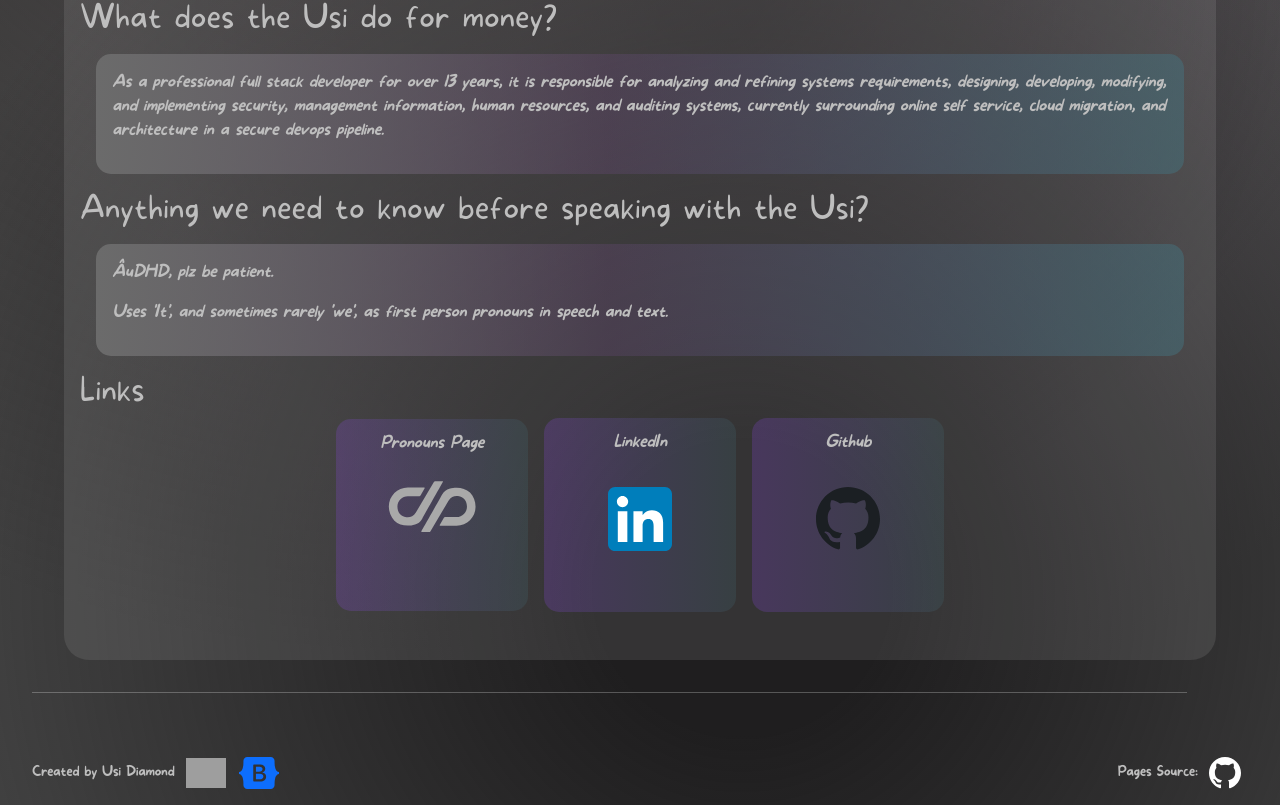
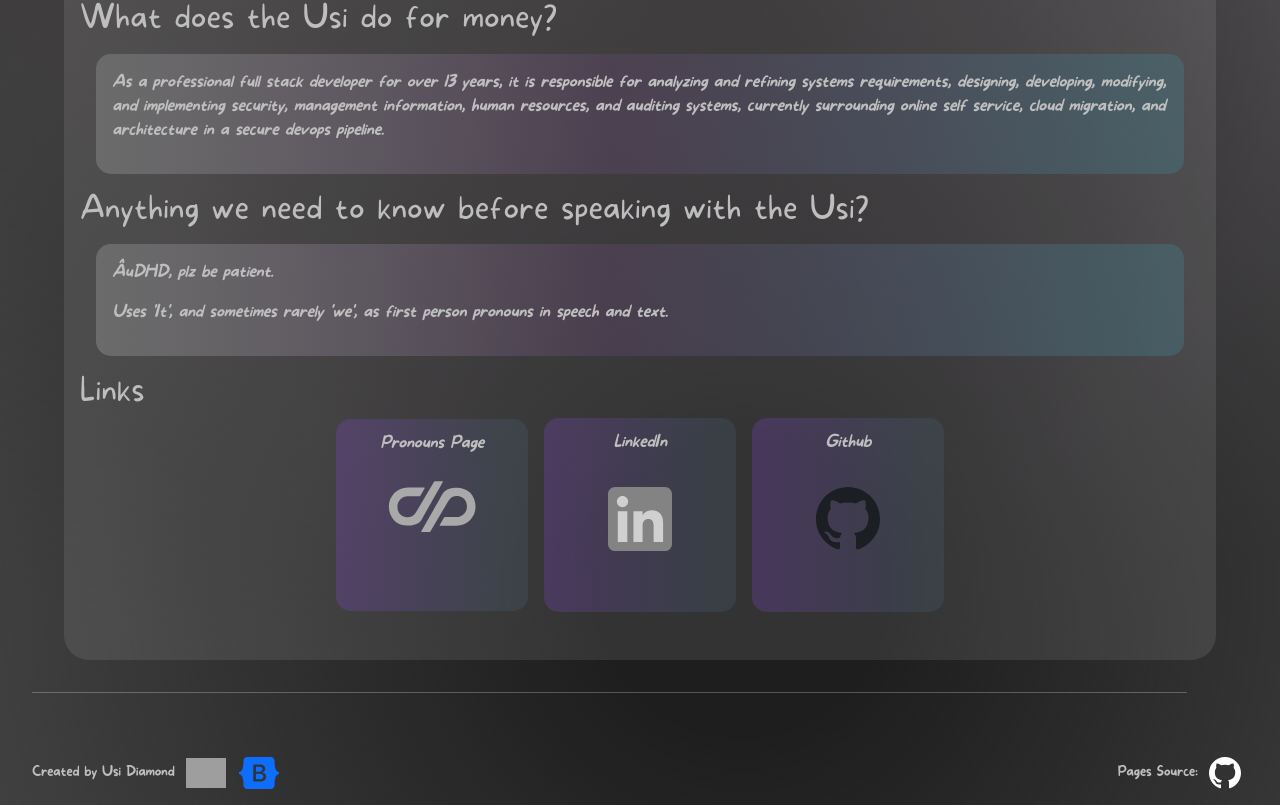
Before and after one commit to UsiDiamond/usidiamond.github.io, an Angular app: page /home#/home in a window 1280 px wide. Shown: the part 860-1665 px from the top of the page. Built offline with nearby package versions, Linux system fonts and the light colour scheme; grey boxes are pictures that could not be loaded.

Commit message:
Make LinkedIn Icon Grey

```diff
--- a/src/app/home/links/links.component.html
+++ b/src/app/home/links/links.component.html
@@ -40,11 +40,11 @@
           <g fill="none" fill-rule="evenodd">
             <path
               d="M8,72 L64,72 C68.418278,72 72,68.418278 72,64 L72,8 C72,3.581722 68.418278,-8.11624501e-16 64,0 L8,0 C3.581722,8.11624501e-16 -5.41083001e-16,3.581722 0,8 L0,64 C5.41083001e-16,68.418278 3.581722,72 8,72 Z"
-              fill="#007EBB"
+              fill="rgb(131, 131, 131)"
             />
             <path
               d="M62,62 L51.315625,62 L51.315625,43.8021149 C51.315625,38.8127542 49.4197917,36.0245323 45.4707031,36.0245323 C41.1746094,36.0245323 38.9300781,38.9261103 38.9300781,43.8021149 L38.9300781,62 L28.6333333,62 L28.6333333,27.3333333 L38.9300781,27.3333333 L38.9300781,32.0029283 C38.9300781,32.0029283 42.0260417,26.2742151 49.3825521,26.2742151 C56.7356771,26.2742151 62,30.7644705 62,40.051212 L62,62 Z M16.349349,22.7940133 C12.8420573,22.7940133 10,19.9296567 10,16.3970067 C10,12.8643566 12.8420573,10 16.349349,10 C19.8566406,10 22.6970052,12.8643566 22.6970052,16.3970067 C22.6970052,19.9296567 19.8566406,22.7940133 16.349349,22.7940133 Z M11.0325521,62 L21.769401,62 L21.769401,27.3333333 L11.0325521,27.3333333 L11.0325521,62 Z"
-              fill="#FFF"
+              fill="rgba(255, 255, 255, 0.623)"
             />
           </g>
         </svg>
```
